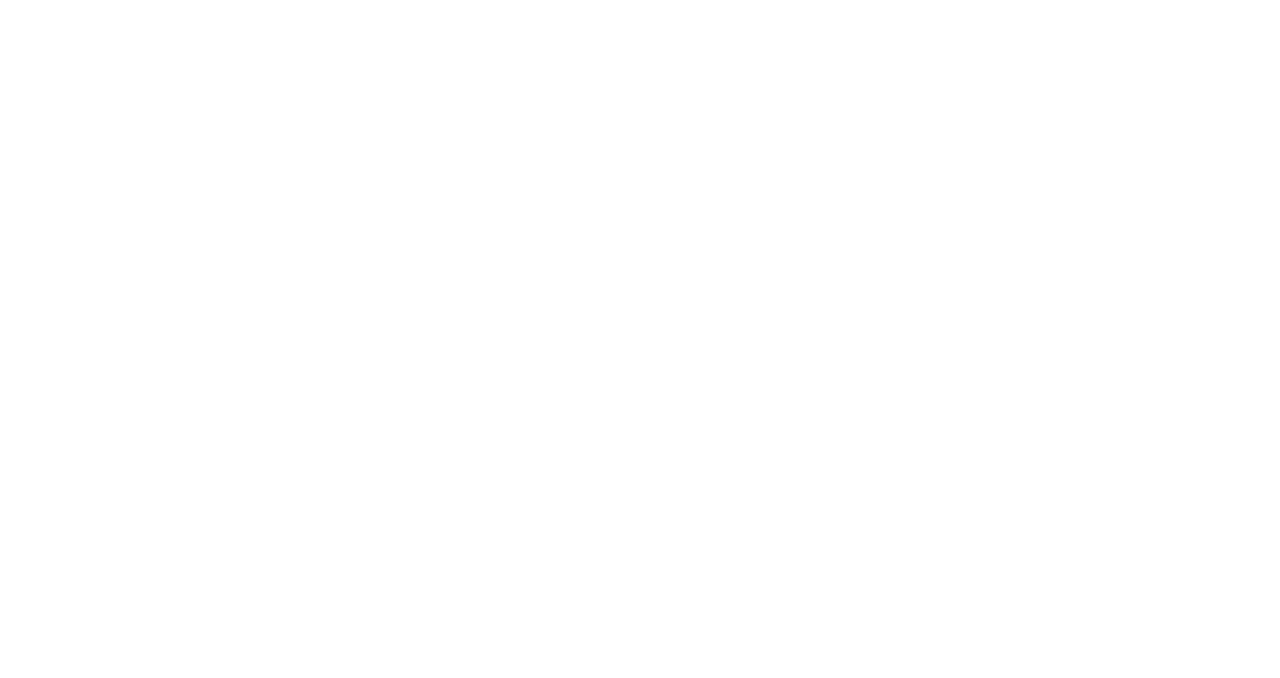
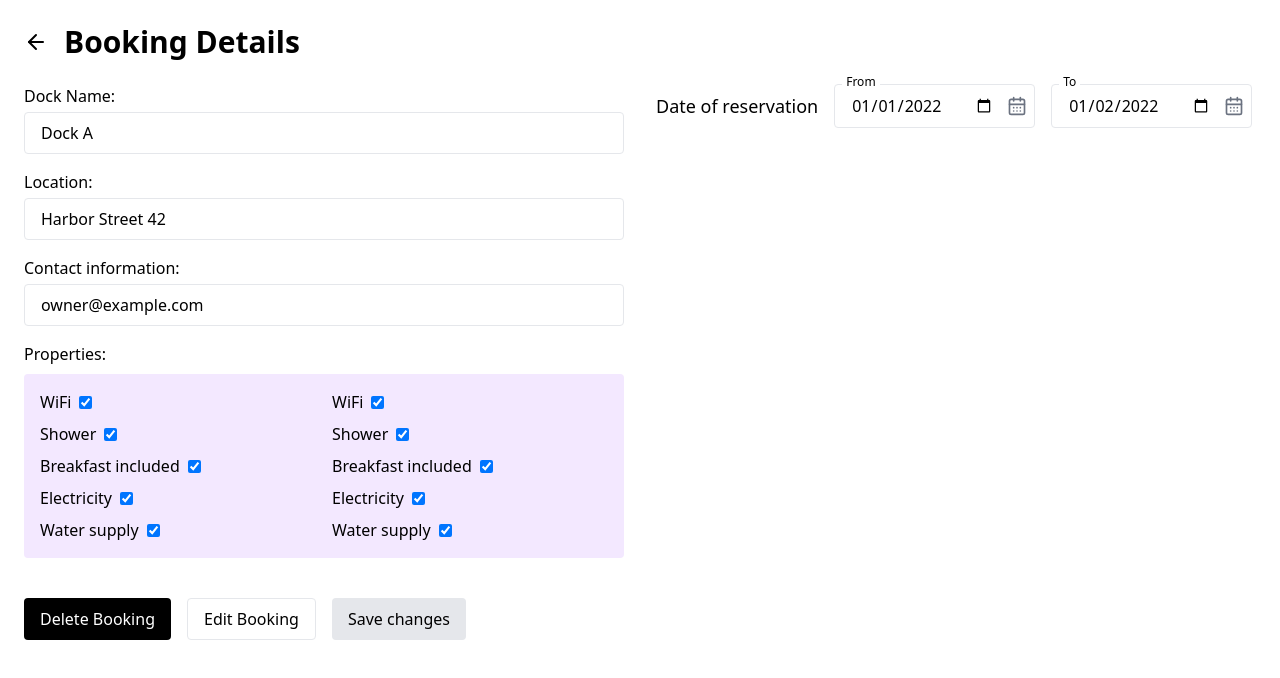
Before and after one commit to SE2-GMMWZ/web-frontend, a React (Create React App) app: page /admin/booking/1 in a window 1280 px wide. Before the commit this address had no page. Shown: the top 678 px of the page. Built offline with nearby package versions, Linux system fonts and the light colour scheme.

Commit message:
booking details

```diff
--- a/src/App.tsx
+++ b/src/App.tsx
@@ -7,6 +7,7 @@
 import { AdminDockOffers } from './components/admin-dock-offers.tsx';
 import DockDetails from './components/admin-dock-details.tsx';
 import { AdminBookings } from './components/admin-bookings.tsx';
+import BookingDetails from './components/admin-booking-details.tsx';
 
 const App = () => {
   return (
@@ -20,6 +21,7 @@
         <Route path="/admin/docks" element={<AdminDockOffers />} />
         <Route path="/admin/dock/:dockId" element={<DockDetails />} />
         <Route path="/admin/bookings" element={<AdminBookings />} />
+        <Route path="/admin/booking/:bookingId" element={<BookingDetails />} />
       </Routes>
     </Router>
   );
--- /dev/null
+++ b/src/components/admin-booking-details.tsx
@@ -0,0 +1,138 @@
+import React, { useEffect, useState } from 'react';
+import { useParams, useNavigate } from 'react-router-dom';
+import { ArrowLeft } from 'lucide-react';
+import { CalendarDays } from 'lucide-react';
+
+type BookingData = {
+    id: string;
+    name: string;
+    location: string;
+    contactInfo: string;
+    properties: string[];
+    dateStart: string;
+    dateEnd: string;
+};
+
+const dummyBooking: BookingData = {
+    id: '1',
+    name: 'Dock A',
+    location: 'Harbor Street 42',
+    contactInfo: 'owner@example.com',
+    properties: ['WiFi', 'Shower', 'Breakfast included', 'Electricity', 'Water supply'],
+    dateStart: '2022-01-01',
+    dateEnd: '2022-01-02',
+};
+
+const BookingDetails: React.FC = () => {
+  const { bookingId } = useParams();
+  const navigate = useNavigate();
+
+  const [booking, setBooking] = useState<BookingData | null>(null);
+  const [checked, setChecked] = useState<boolean[]>([]);
+
+  useEffect(() => {
+    if (bookingId === '1' || bookingId === '2') {
+        setBooking(dummyBooking);
+      setChecked(Array(dummyBooking.properties.length * 2).fill(true));
+    } else {
+        setBooking(null);
+    }
+  }, [bookingId]);
+
+  const handleCheckboxChange = (index: number) => {
+    const updated = [...checked];
+    updated[index] = !updated[index];
+    setChecked(updated);
+  };
+
+  if (!booking) return <p className="p-6">Booking not found</p>;
+
+  return (
+    <div className="p-6 flex flex-col gap-6">
+      <div className="flex items-center gap-4">
+        <ArrowLeft className="cursor-pointer" onClick={() => navigate(-1)} />
+        <h1 className="text-3xl font-semibold">Booking Details</h1>
+      </div>
+      <div className="grid grid-cols-2 gap-8">
+        <div className="flex flex-col gap-4">
+          <div>
+            <label className="block mb-1 font-medium">Dock Name:</label>
+            <input
+              type="text"
+              value={booking.name}
+              className="border px-4 py-2 rounded w-full"
+              readOnly
+            />
+          </div>
+          <div>
+            <label className="block mb-1 font-medium">Location:</label>
+            <input
+              type="text"
+              value={booking.location}
+              className="border px-4 py-2 rounded w-full"
+              readOnly
+            />
+          </div>
+          <div>
+            <label className="block mb-1 font-medium">Contact information:</label>
+            <input
+              type="text"
+              value={booking.contactInfo}
+              className="border px-4 py-2 rounded w-full"
+              readOnly
+            />
+          </div>
+          <div>
+            <label className="block mb-2 font-medium">Properties:</label>
+            <div className="grid grid-cols-2 gap-4 bg-purple-100 p-4 rounded">
+              {[0, 1].map((col) => (
+                <div key={col} className="flex flex-col gap-2">
+                  {booking.properties.map((prop, idx) => (
+                    <label key={idx} className="flex items-center gap-2">
+                      <span>{prop}</span>
+                      <input
+                        type="checkbox"
+                        checked={checked[col * booking.properties.length + idx]}
+                        onChange={() => handleCheckboxChange(col * booking.properties.length + idx)}
+                      />
+                    </label>
+                  ))}
+                </div>
+              ))}
+            </div>
+          </div>
+        </div>
+        <div className="flex flex-col gap-6">
+            <div className="flex items-center gap-4">
+                <label className="text-lg font-medium min-w-[140px]">Date of reservation</label>
+                <div className="relative">
+                    <span className="absolute text-xs left-2 top-[-10px] bg-white px-1">From</span>
+                    <input
+                    type="date"
+                    value={booking.dateStart}
+                    className="border rounded px-4 py-2 pr-10"
+                    />
+                    <CalendarDays className="absolute right-2 top-1/2 -translate-y-1/2 text-gray-500 w-5 h-5" />
+                </div>
+                <div className="relative">
+                    <span className="absolute text-xs left-2 top-[-10px] bg-white px-1">To</span>
+                    <input
+                    type="date"
+                    value={booking.dateEnd}
+                    className="border rounded px-4 py-2 pr-10"
+                    />
+                    <CalendarDays className="absolute right-2 top-1/2 -translate-y-1/2 text-gray-500 w-5 h-5" />
+                </div>
+        </div>
+        </div>
+      </div>
+      <div className="flex gap-4 mt-4">
+        <button className="bg-black text-white px-4 py-2 rounded">Delete Booking</button>
+        <button className="border px-4 py-2 rounded">Edit Booking</button>
+        <button className="bg-gray-200 px-4 py-2 rounded">Save changes</button>
+      </div>
+    </div>
+  );
+};
+
+export default BookingDetails;
--- a/src/components/admin-bookings.tsx
+++ b/src/components/admin-bookings.tsx
@@ -35,8 +35,8 @@
             />
             <BookingList
                 items={filtered}
-                onView={(dock) => redirect(`/admin/dock/${dock.id}`)}
-                onDelete={(dock) => setShowModal(true)}
+                onView={(booking) => redirect(`/admin/booking/${booking.id}`)}
+                onDelete={(booking) => setShowModal(true)}
             />
             <DeleteModal
                 isOpen={showModal}
```
